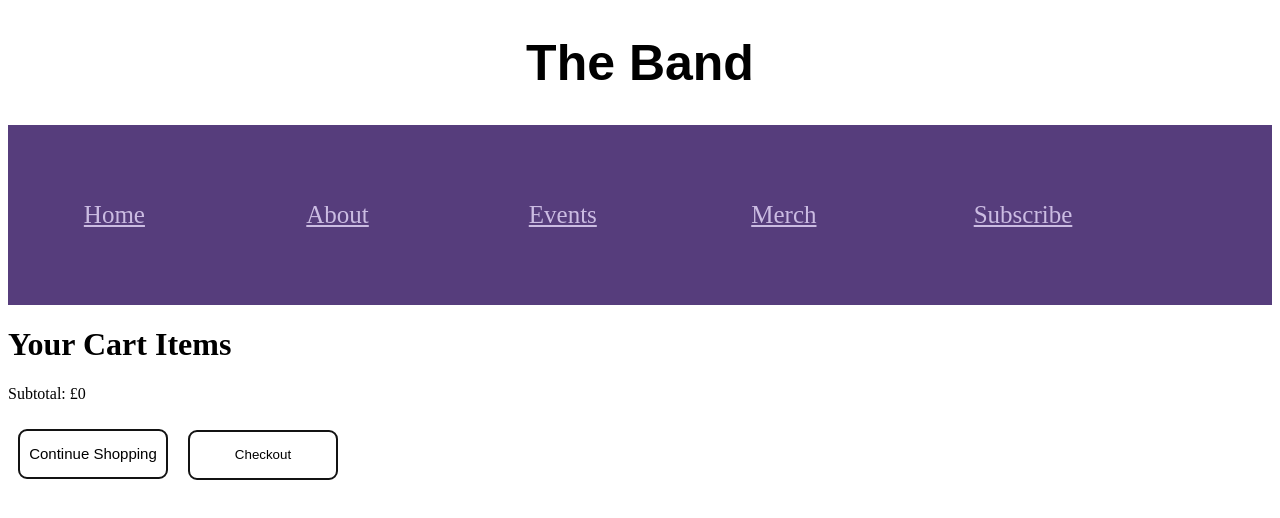
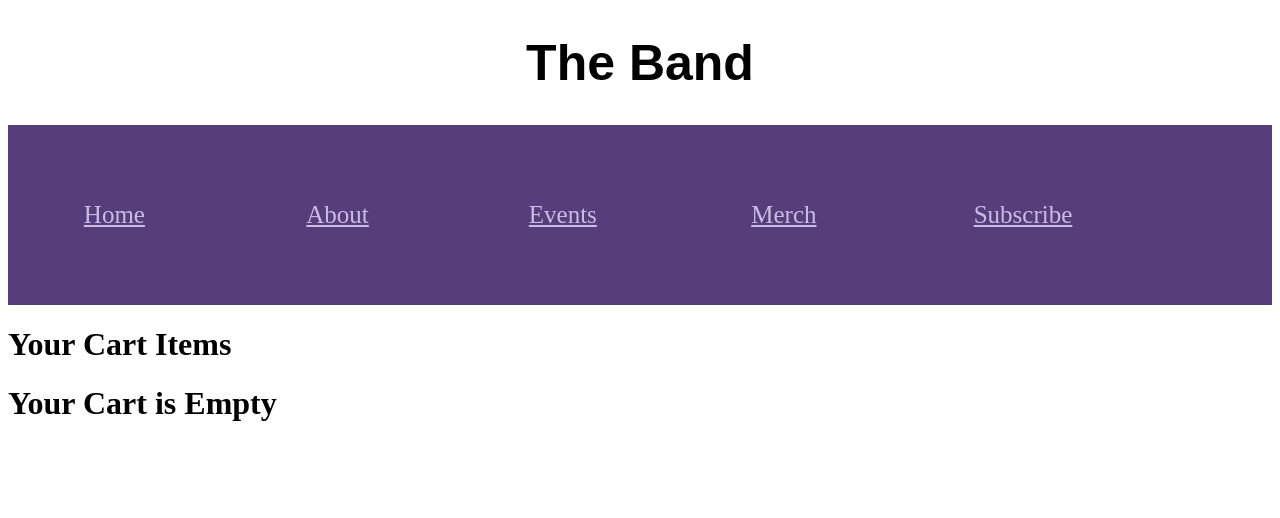
Before and after one commit to aname4405/myApp, a React (Create React App) app: page /cart in a window 1280 px wide. Shown: the top 518 px of the page. Built offline with nearby package versions, Linux system fonts and the light colour scheme.

Commit message:
added cart is empty message

```diff
--- a/src/pages/cart/cart.jsx
+++ b/src/pages/cart/cart.jsx
@@ -22,11 +22,13 @@
                 }
             })}
         </div>
+        {totalAmount > 0 ?
         <div className='checkout'>
             <p>Subtotal: £{totalAmount}</p>
             <button><Link to='/merch' className='checkoutlink'>Continue Shopping</Link></button>
             <button>Checkout</button>
         </div>
+: <h1>Your Cart is Empty</h1>}
     </div>
 
 )};
```
